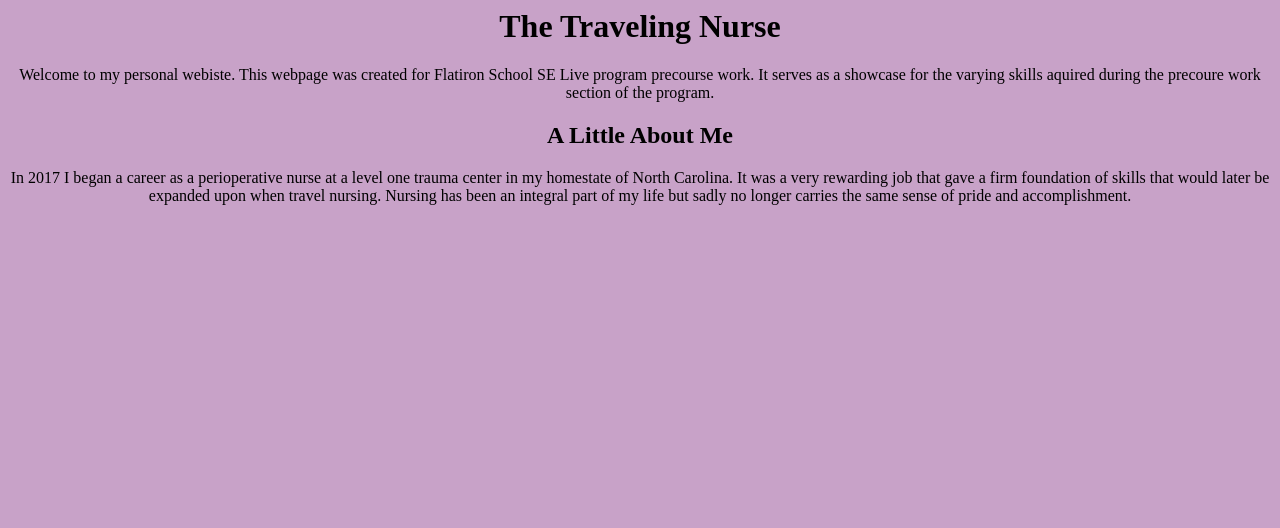
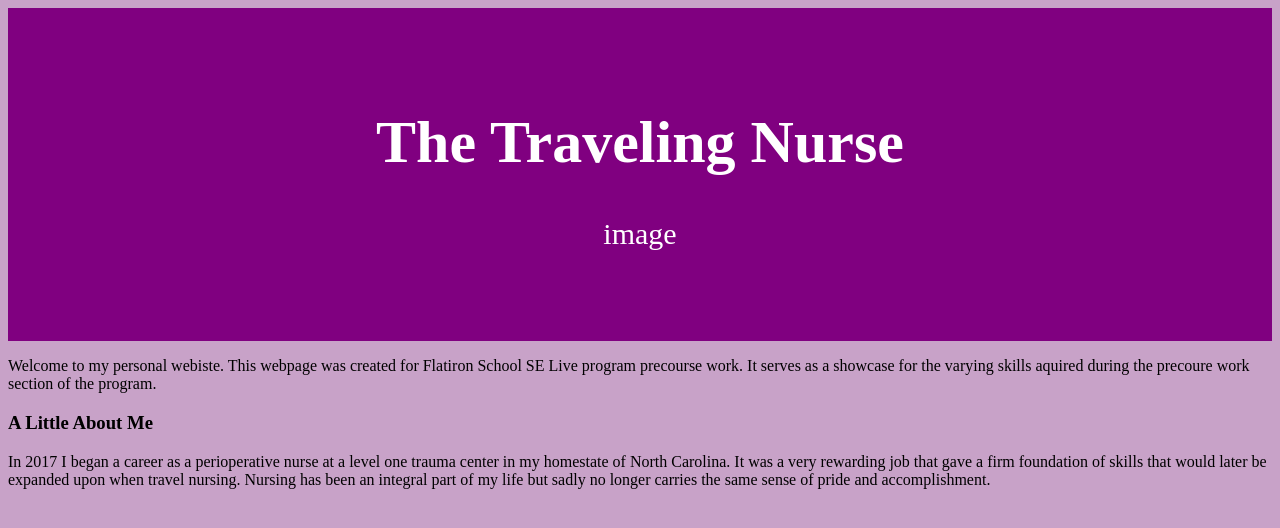
Before and after one commit to kdb23/my_personal_website, a plain HTML site: page index.html in a window 1280 px wide. Drawn offline with Linux system fonts and the light colour scheme.

Commit message:
creation of header

```diff
--- a/index.html
+++ b/index.html
@@ -2,14 +2,17 @@
 <html lang="en">
     <head>
         <link rel="stylesheet" href="style.css" />
-        <title>My Personal Website</title>
+        <title>The Traveling Nurse</title>
         <body>
-            <h1>The Traveling Nurse</h1>
+            <div class ="header">
+                <h1>The Traveling Nurse</h1>
+                <p>image</p>
+            </div>
             <script src="script.js"></script>
 
                 <p>Welcome to my personal webiste. This webpage was created for Flatiron School SE Live program precourse work.
                     It serves as a showcase for the varying skills aquired during the precoure work section of the program.</p>
-                <h2>A Little About Me</h2>
+                <h3>A Little About Me</h3>
                 <p>In 2017 I began a career as a perioperative nurse at a level one trauma center in my homestate of North Carolina. It was a very rewarding job
                     that gave a firm foundation of skills that would later be expanded upon when travel nursing. Nursing has been an integral part
                     of my life but sadly no longer carries the same sense of pride and accomplishment.</p>
--- a/style.css
+++ b/style.css
@@ -1,4 +1,12 @@
 body {
     background: #c8a2c8;
+    text-align: left-align;
+}
+
+.header {
+    padding: 60px;
     text-align: center;
+    background: purple;
+    color: white;
+    font-size: 30px;
 }
```
